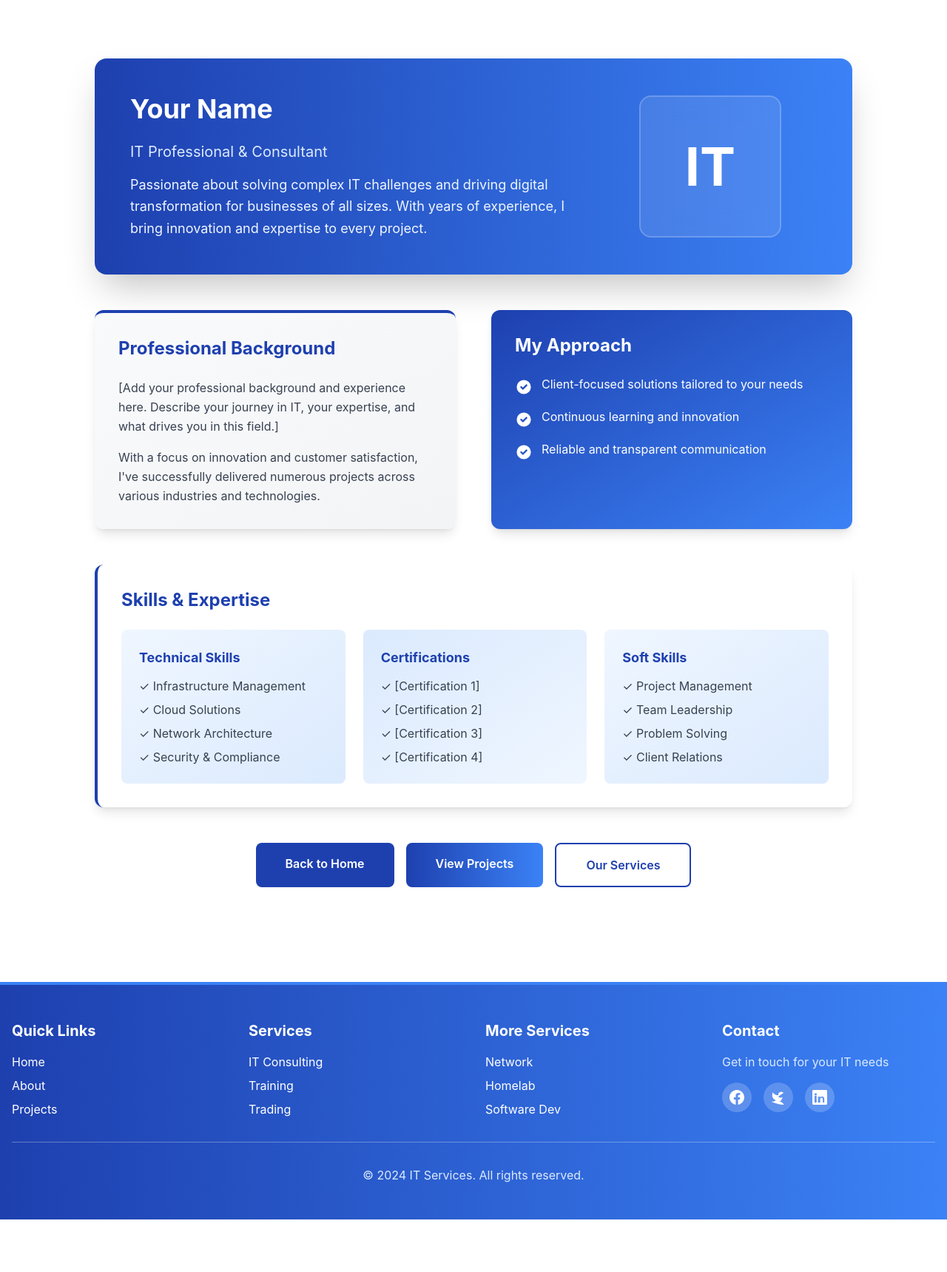
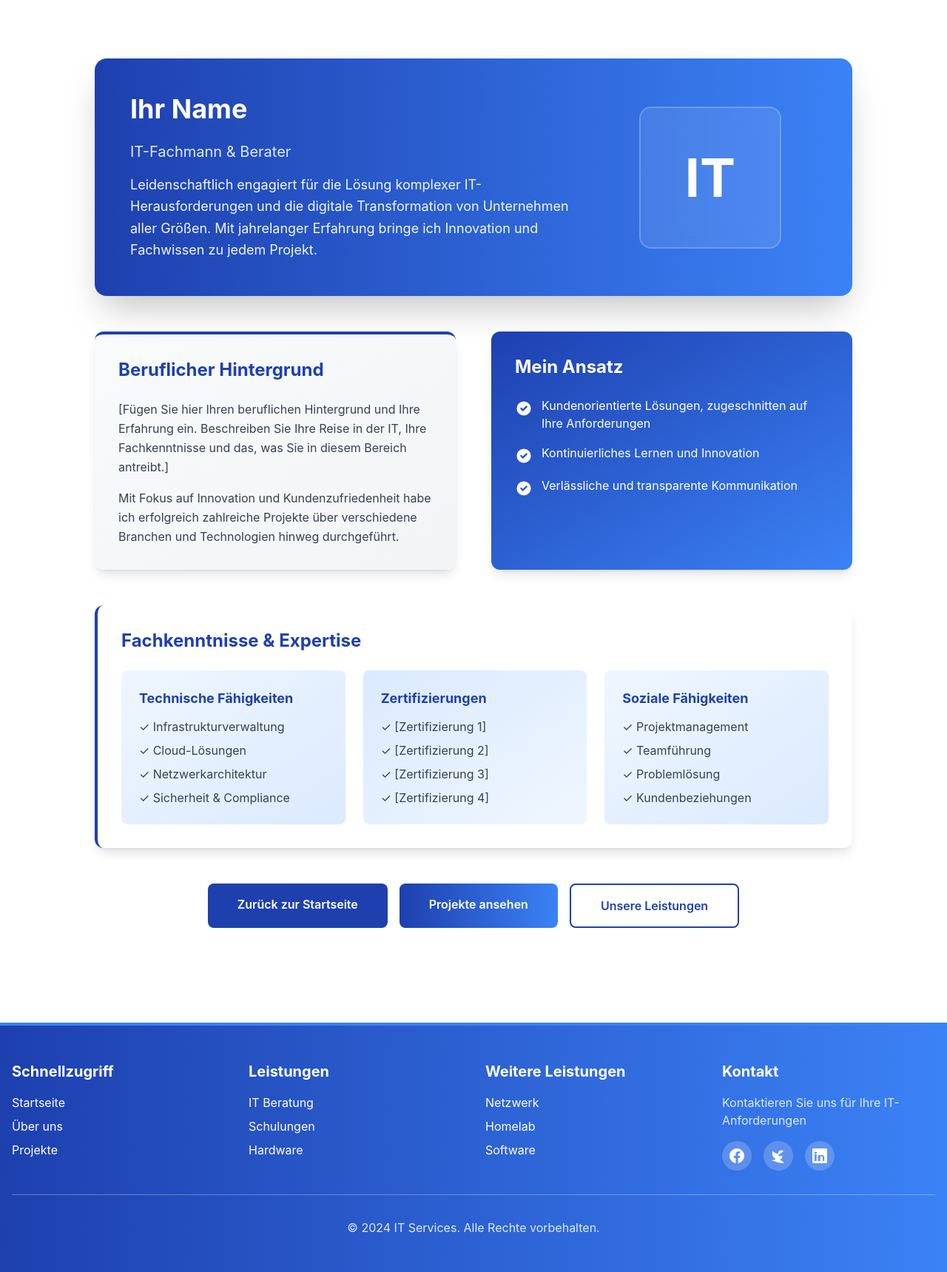
Before and after one commit to Zutte91/Homepage, a Flask app: page /about in a window 1280 px wide. Shown: the part 301-2020 px from the top of that part at 74% size. Before the commit the page ends 1949 px from the top of that part, so only its background shows below. Run offline with Flask 3, Linux system fonts and the light colour scheme; the page is wider than the window, and the part outside it is not shown; some libraries are stand-ins or nearby versions.

Commit message:
modified:   app.py 	modified:   templates/about.html 	modified:   templates/base.html 	modified:   templates/index.html 	modified:   templates/projects.html 	modified:   templates/services.html 	modified:   templates/services/homelab.html 	modified:   templates/services/it_consulting.html 	modified:   templates/services/network.html 	modified:   templates/services/software_development.html 	modified:   templates/services/trading.html 	modified:   templates/services/training.html

```diff
--- a/app.py
+++ b/app.py
@@ -43,4 +43,4 @@ def software_development():
     return render_template('services/software_development.html')
 
 if __name__ == '__main__':
-    app.run(debug=True)
+    app.run(debug=True, host='0.0.0.0', port=8000)
--- a/templates/about.html
+++ b/templates/about.html
@@ -1,12 +1,12 @@
 {% extends "base.html" %}
 
-{% block title %}About Me - IT Consulting & Services{% endblock %}
+{% block title %}Über uns - IT Beratung & Leistungen{% endblock %}
 
 {% block content %}
 <section class="relative py-20 bg-cover bg-center" style="background-image: url('https://images.unsplash.com/photo-1552664730-d307ca884978?w=1200&q=80'); background-attachment: fixed;">
     <div class="absolute inset-0 bg-gradient-to-r from-primary-blue to-light-blue opacity-85"></div>
     <div class="relative z-10 container mx-auto px-4">
-        <h1 class="text-6xl font-bold mb-2 text-white text-center">About Me</h1>
+        <h1 class="text-6xl font-bold mb-2 text-white text-center">Über uns</h1>
         <div class="w-20 h-1 bg-white mx-auto rounded-full"></div>
     </div>
 </section>
@@ -17,12 +17,12 @@
             <div class="bg-gradient-to-r from-primary-blue to-light-blue rounded-2xl p-12 text-white mb-12 shadow-2xl">
                 <div class="grid grid-cols-1 md:grid-cols-3 gap-8 items-center">
                     <div class="md:col-span-2">
-                        <h2 class="text-4xl font-bold mb-6">Your Name</h2>
-                        <p class="text-xl text-blue-100 mb-4">IT Professional & Consultant</p>
+                        <h2 class="text-4xl font-bold mb-6">Ihr Name</h2>
+                        <p class="text-xl text-blue-100 mb-4">IT-Fachmann & Berater</p>
                         <p class="text-blue-50 leading-relaxed text-lg">
-                            Passionate about solving complex IT challenges and driving digital transformation
-                            for businesses of all sizes. With years of experience, I bring innovation and expertise
-                            to every project.
+                            Leidenschaftlich engagiert für die Lösung komplexer IT-Herausforderungen und die digitale Transformation
+                            von Unternehmen aller Größen. Mit jahrelanger Erfahrung bringe ich Innovation und Fachwissen
+                            zu jedem Projekt.
                         </p>
                     </div>
                     <div class="flex justify-center">
@@ -35,79 +35,79 @@
 
             <div class="grid grid-cols-1 md:grid-cols-2 gap-12 mb-12">
                 <div class="bg-gradient-to-br from-gray-50 to-gray-100 rounded-xl p-8 shadow-lg border-t-4 border-primary-blue">
-                    <h3 class="text-2xl font-bold mb-6 text-primary-blue">Professional Background</h3>
+                    <h3 class="text-2xl font-bold mb-6 text-primary-blue">Beruflicher Hintergrund</h3>
                     <p class="text-gray-700 leading-relaxed mb-4">
-                        [Add your professional background and experience here. Describe your journey in IT,
-                        your expertise, and what drives you in this field.]
+                        [Fügen Sie hier Ihren beruflichen Hintergrund und Ihre Erfahrung ein. Beschreiben Sie Ihre Reise in der IT,
+                        Ihre Fachkenntnisse und das, was Sie in diesem Bereich antreibt.]
                     </p>
                     <p class="text-gray-700 leading-relaxed">
-                        With a focus on innovation and customer satisfaction, I've successfully delivered
-                        numerous projects across various industries and technologies.
+                        Mit Fokus auf Innovation und Kundenzufriedenheit habe ich erfolgreich zahlreiche Projekte
+                        über verschiedene Branchen und Technologien hinweg durchgeführt.
                     </p>
                 </div>
 
                 <div class="bg-gradient-to-br from-primary-blue to-light-blue rounded-xl p-8 shadow-lg text-white">
-                    <h3 class="text-2xl font-bold mb-6">My Approach</h3>
+                    <h3 class="text-2xl font-bold mb-6">Mein Ansatz</h3>
                     <ul class="space-y-4">
                         <li class="flex items-start">
                             <svg class="w-6 h-6 mr-3 mt-1 flex-shrink-0" fill="currentColor" viewBox="0 0 20 20">
                                 <path fill-rule="evenodd" d="M10 18a8 8 0 100-16 8 8 0 000 16zm3.707-9.293a1 1 0 00-1.414-1.414L9 10.586 7.707 9.293a1 1 0 00-1.414 1.414l2 2a1 1 0 001.414 0l4-4z" clip-rule="evenodd"></path>
                             </svg>
-                            <span>Client-focused solutions tailored to your needs</span>
+                            <span>Kundenorientierte Lösungen, zugeschnitten auf Ihre Anforderungen</span>
                         </li>
                         <li class="flex items-start">
                             <svg class="w-6 h-6 mr-3 mt-1 flex-shrink-0" fill="currentColor" viewBox="0 0 20 20">
                                 <path fill-rule="evenodd" d="M10 18a8 8 0 100-16 8 8 0 000 16zm3.707-9.293a1 1 0 00-1.414-1.414L9 10.586 7.707 9.293a1 1 0 00-1.414 1.414l2 2a1 1 0 001.414 0l4-4z" clip-rule="evenodd"></path>
                             </svg>
-                            <span>Continuous learning and innovation</span>
+                            <span>Kontinuierliches Lernen und Innovation</span>
                         </li>
                         <li class="flex items-start">
                             <svg class="w-6 h-6 mr-3 mt-1 flex-shrink-0" fill="currentColor" viewBox="0 0 20 20">
                                 <path fill-rule="evenodd" d="M10 18a8 8 0 100-16 8 8 0 000 16zm3.707-9.293a1 1 0 00-1.414-1.414L9 10.586 7.707 9.293a1 1 0 00-1.414 1.414l2 2a1 1 0 001.414 0l4-4z" clip-rule="evenodd"></path>
                             </svg>
-                            <span>Reliable and transparent communication</span>
+                            <span>Verlässliche und transparente Kommunikation</span>
                         </li>
                     </ul>
                 </div>
             </div>
 
             <div class="bg-white rounded-xl p-8 shadow-lg border-l-4 border-primary-blue mb-12">
-                <h3 class="text-2xl font-bold mb-6 text-primary-blue">Skills & Expertise</h3>
+                <h3 class="text-2xl font-bold mb-6 text-primary-blue">Fachkenntnisse & Expertise</h3>
                 <div class="grid grid-cols-1 md:grid-cols-3 gap-6">
                     <div class="bg-gradient-to-br from-blue-50 to-blue-100 p-6 rounded-lg">
-                        <h4 class="font-bold text-primary-blue mb-3 text-lg">Technical Skills</h4>
+                        <h4 class="font-bold text-primary-blue mb-3 text-lg">Technische Fähigkeiten</h4>
                         <ul class="space-y-2 text-gray-700">
-                            <li>✓ Infrastructure Management</li>
-                            <li>✓ Cloud Solutions</li>
-                            <li>✓ Network Architecture</li>
-                            <li>✓ Security & Compliance</li>
+                            <li>✓ Infrastrukturverwaltung</li>
+                            <li>✓ Cloud-Lösungen</li>
+                            <li>✓ Netzwerkarchitektur</li>
+                            <li>✓ Sicherheit & Compliance</li>
                         </ul>
                     </div>
                     <div class="bg-gradient-to-br from-blue-100 to-blue-50 p-6 rounded-lg">
-                        <h4 class="font-bold text-primary-blue mb-3 text-lg">Certifications</h4>
+                        <h4 class="font-bold text-primary-blue mb-3 text-lg">Zertifizierungen</h4>
                         <ul class="space-y-2 text-gray-700">
-                            <li>✓ [Certification 1]</li>
-                            <li>✓ [Certification 2]</li>
-                            <li>✓ [Certification 3]</li>
-                            <li>✓ [Certification 4]</li>
+                            <li>✓ [Zertifizierung 1]</li>
+                            <li>✓ [Zertifizierung 2]</li>
+                            <li>✓ [Zertifizierung 3]</li>
+                            <li>✓ [Zertifizierung 4]</li>
                         </ul>
                     </div>
                     <div class="bg-gradient-to-br from-blue-50 to-blue-100 p-6 rounded-lg">
-                        <h4 class="font-bold text-primary-blue mb-3 text-lg">Soft Skills</h4>
+                        <h4 class="font-bold text-primary-blue mb-3 text-lg">Soziale Fähigkeiten</h4>
                         <ul class="space-y-2 text-gray-700">
-                            <li>✓ Project Management</li>
-                            <li>✓ Team Leadership</li>
-                            <li>✓ Problem Solving</li>
-                            <li>✓ Client Relations</li>
+                            <li>✓ Projektmanagement</li>
+                            <li>✓ Teamführung</li>
+                            <li>✓ Problemlösung</li>
+                            <li>✓ Kundenbeziehungen</li>
                         </ul>
                     </div>
                 </div>
             </div>
 
             <div class="flex gap-4 justify-center flex-wrap">
-                <a href="/" class="bg-primary-blue text-white px-10 py-4 rounded-lg font-semibold hover:bg-dark-blue transition inline-block transform hover:scale-105 duration-300">Back to Home</a>
-                <a href="/projects" class="bg-gradient-to-r from-primary-blue to-light-blue text-white px-10 py-4 rounded-lg font-semibold hover:shadow-lg transition inline-block transform hover:scale-105 duration-300">View Projects</a>
-                <a href="/services" class="border-2 border-primary-blue text-primary-blue px-10 py-4 rounded-lg font-semibold hover:bg-primary-blue hover:text-white transition inline-block transform hover:scale-105 duration-300">Our Services</a>
+                <a href="/" class="bg-primary-blue text-white px-10 py-4 rounded-lg font-semibold hover:bg-dark-blue transition inline-block transform hover:scale-105 duration-300">Zurück zur Startseite</a>
+                <a href="/projects" class="bg-gradient-to-r from-primary-blue to-light-blue text-white px-10 py-4 rounded-lg font-semibold hover:shadow-lg transition inline-block transform hover:scale-105 duration-300">Projekte ansehen</a>
+                <a href="/services" class="border-2 border-primary-blue text-primary-blue px-10 py-4 rounded-lg font-semibold hover:bg-primary-blue hover:text-white transition inline-block transform hover:scale-105 duration-300">Unsere Leistungen</a>
             </div>
         </div>
     </div>
--- a/templates/base.html
+++ b/templates/base.html
@@ -58,18 +58,18 @@
             <div class="flex items-center justify-between">
                 <a href="/" class="text-3xl font-bold hover:text-blue-200 transition transform hover:scale-110 duration-300">ez-IT</a>
                 <ul class="flex space-x-8">
-                    <li><a href="/" class="hover:text-blue-200 transition relative group">Home<span class="absolute bottom-0 left-0 w-0 h-0.5 bg-white group-hover:w-full transition-all duration-300"></span></a></li>
-                    <li><a href="/about" class="hover:text-blue-200 transition relative group">About<span class="absolute bottom-0 left-0 w-0 h-0.5 bg-white group-hover:w-full transition-all duration-300"></span></a></li>
-                    <li><a href="/projects" class="hover:text-blue-200 transition relative group">Projects<span class="absolute bottom-0 left-0 w-0 h-0.5 bg-white group-hover:w-full transition-all duration-300"></span></a></li>
+                    <li><a href="/" class="hover:text-blue-200 transition relative group">Startseite<span class="absolute bottom-0 left-0 w-0 h-0.5 bg-white group-hover:w-full transition-all duration-300"></span></a></li>
+                    <li><a href="/about" class="hover:text-blue-200 transition relative group">Über uns<span class="absolute bottom-0 left-0 w-0 h-0.5 bg-white group-hover:w-full transition-all duration-300"></span></a></li>
+                    <li><a href="/projects" class="hover:text-blue-200 transition relative group">Projekte<span class="absolute bottom-0 left-0 w-0 h-0.5 bg-white group-hover:w-full transition-all duration-300"></span></a></li>
                     <li class="relative group">
-                        <a href="/services" class="hover:text-blue-200 transition">Services<span class="absolute bottom-0 left-0 w-0 h-0.5 bg-white group-hover:w-full transition-all duration-300"></span></a>
+                        <a href="/services" class="hover:text-blue-200 transition">Leistungen<span class="absolute bottom-0 left-0 w-0 h-0.5 bg-white group-hover:w-full transition-all duration-300"></span></a>
                         <ul class="absolute left-0 mt-2 w-56 bg-white text-gray-900 rounded-xl shadow-2xl opacity-0 invisible group-hover:opacity-100 group-hover:visible transition-all duration-300 z-10 overflow-hidden">
-                            <li><a href="/services/it-consulting" class="block px-6 py-3 hover:bg-primary-blue hover:text-white transition">IT Consulting</a></li>
-                            <li><a href="/services/training" class="block px-6 py-3 hover:bg-primary-blue hover:text-white transition">Training</a></li>
-                            <li><a href="/services/trading" class="block px-6 py-3 hover:bg-primary-blue hover:text-white transition">Trading</a></li>
-                            <li><a href="/services/network" class="block px-6 py-3 hover:bg-primary-blue hover:text-white transition">Network</a></li>
+                            <li><a href="/services/it-consulting" class="block px-6 py-3 hover:bg-primary-blue hover:text-white transition">IT Beratung</a></li>
+                            <li><a href="/services/training" class="block px-6 py-3 hover:bg-primary-blue hover:text-white transition">Schulungen</a></li>
+                            <li><a href="/services/trading" class="block px-6 py-3 hover:bg-primary-blue hover:text-white transition">Hardware</a></li>
+                            <li><a href="/services/network" class="block px-6 py-3 hover:bg-primary-blue hover:text-white transition">Netzwerk</a></li>
                             <li><a href="/services/homelab" class="block px-6 py-3 hover:bg-primary-blue hover:text-white transition">Homelab</a></li>
-                            <li><a href="/services/software-development" class="block px-6 py-3 hover:bg-primary-blue hover:text-white transition">Software Development</a></li>
+                            <li><a href="/services/software-development" class="block px-6 py-3 hover:bg-primary-blue hover:text-white transition">Software-Entwicklung</a></li>
                         </ul>
                     </li>
                 </ul>
@@ -87,32 +87,32 @@
         <div class="container mx-auto px-4 py-12">
             <div class="grid grid-cols-1 md:grid-cols-4 gap-8 mb-8">
                 <div>
-                    <h3 class="text-xl font-bold mb-4">Quick Links</h3>
+                    <h3 class="text-xl font-bold mb-4">Schnellzugriff</h3>
                     <ul class="space-y-2">
-                        <li><a href="/" class="hover:text-blue-200 transition">Home</a></li>
-                        <li><a href="/about" class="hover:text-blue-200 transition">About</a></li>
-                        <li><a href="/projects" class="hover:text-blue-200 transition">Projects</a></li>
+                        <li><a href="/" class="hover:text-blue-200 transition">Startseite</a></li>
+                        <li><a href="/about" class="hover:text-blue-200 transition">Über uns</a></li>
+                        <li><a href="/projects" class="hover:text-blue-200 transition">Projekte</a></li>
                     </ul>
                 </div>
                 <div>
-                    <h3 class="text-xl font-bold mb-4">Services</h3>
+                    <h3 class="text-xl font-bold mb-4">Leistungen</h3>
                     <ul class="space-y-2">
-                        <li><a href="/services/it-consulting" class="hover:text-blue-200 transition">IT Consulting</a></li>
-                        <li><a href="/services/training" class="hover:text-blue-200 transition">Training</a></li>
-                        <li><a href="/services/trading" class="hover:text-blue-200 transition">Trading</a></li>
+                        <li><a href="/services/it-consulting" class="hover:text-blue-200 transition">IT Beratung</a></li>
+                        <li><a href="/services/training" class="hover:text-blue-200 transition">Schulungen</a></li>
+                        <li><a href="/services/trading" class="hover:text-blue-200 transition">Hardware</a></li>
                     </ul>
                 </div>
                 <div>
-                    <h3 class="text-xl font-bold mb-4">More Services</h3>
+                    <h3 class="text-xl font-bold mb-4">Weitere Leistungen</h3>
                     <ul class="space-y-2">
-                        <li><a href="/services/network" class="hover:text-blue-200 transition">Network</a></li>
+                        <li><a href="/services/network" class="hover:text-blue-200 transition">Netzwerk</a></li>
                         <li><a href="/services/homelab" class="hover:text-blue-200 transition">Homelab</a></li>
-                        <li><a href="/services/software-development" class="hover:text-blue-200 transition">Software Dev</a></li>
+                        <li><a href="/services/software-development" class="hover:text-blue-200 transition">Software</a></li>
                     </ul>
                 </div>
                 <div>
-                    <h3 class="text-xl font-bold mb-4">Contact</h3>
-                    <p class="text-blue-100">Get in touch for your IT needs</p>
+                    <h3 class="text-xl font-bold mb-4">Kontakt</h3>
+                    <p class="text-blue-100">Kontaktieren Sie uns für Ihre IT-Anforderungen</p>
                     <div class="flex space-x-4 mt-4">
                         <a href="#" class="w-10 h-10 bg-white bg-opacity-20 rounded-full flex items-center justify-center hover:bg-opacity-30 transition">
                             <svg class="w-5 h-5" fill="currentColor" viewBox="0 0 24 24"><path d="M24 12.073c0-6.627-5.373-12-12-12s-12 5.373-12 12c0 5.99 4.388 10.954 10.125 11.854v-8.385H7.078v-3.47h3.047V9.43c0-3.007 1.792-4.669 4.533-4.669 1.312 0 2.686.235 2.686.235v2.953H15.83c-1.491 0-1.956.925-1.956 1.874v2.25h3.328l-.532 3.47h-2.796v8.385C19.612 23.027 24 18.062 24 12.073z"/></svg>
@@ -127,7 +127,7 @@
                 </div>
             </div>
             <div class="border-t border-white border-opacity-30 pt-8 text-center text-blue-100">
-                <p>&copy; 2024 IT Services. All rights reserved.</p>
+                <p>&copy; 2024 IT Services. Alle Rechte vorbehalten.</p>
             </div>
         </div>
     </footer>
```
Also changed, not shown: templates/index.html (+31 -31 lines), templates/projects.html (+20 -20 lines), templates/services.html (+20 -20 lines), templates/services/homelab.html (+15 -15 lines), templates/services/it_consulting.html (+14 -14 lines), templates/services/network.html (+15 -15 lines), templates/services/software_development.html (+16 -16 lines), templates/services/trading.html (+14 -14 lines), templates/services/training.html (+13 -13 lines).
